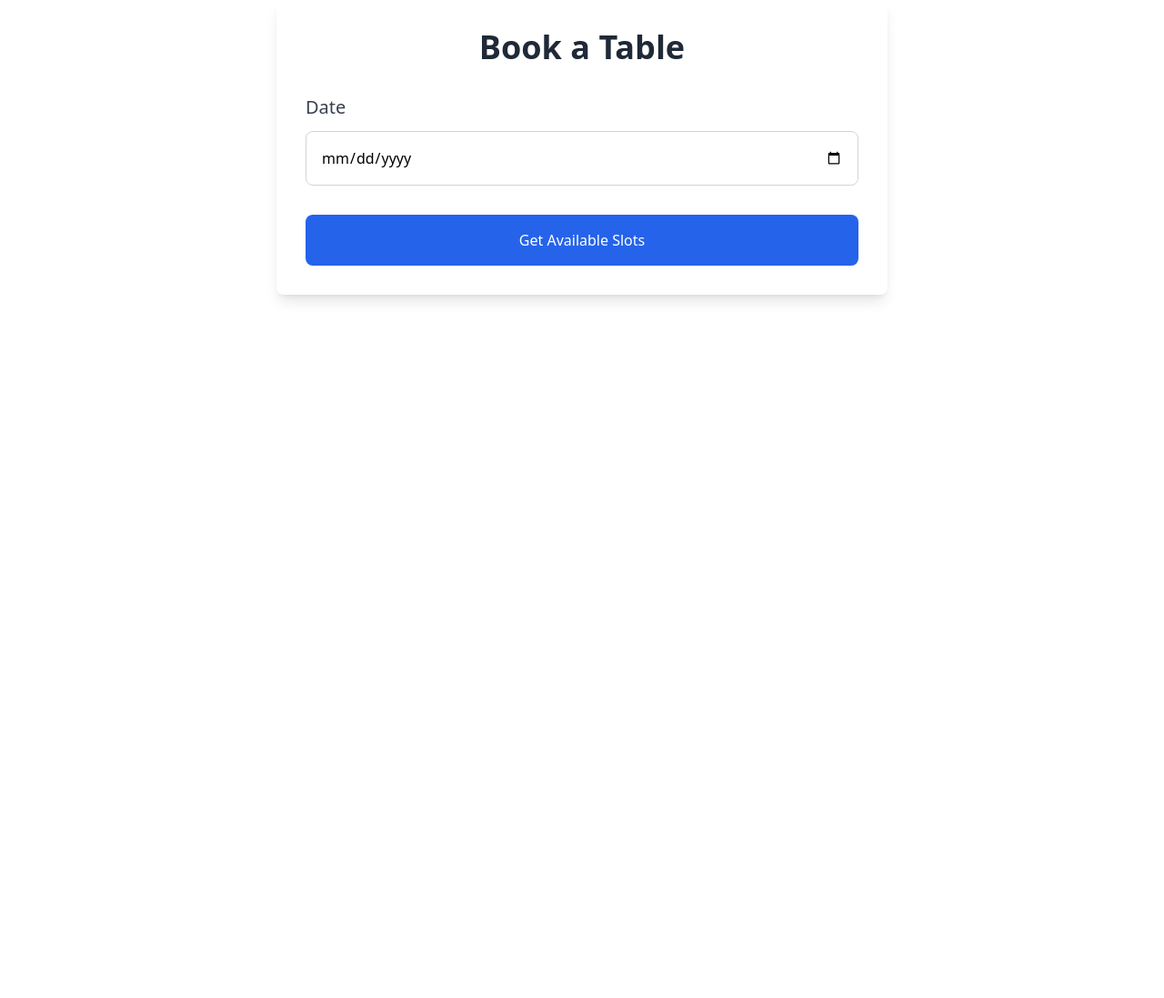
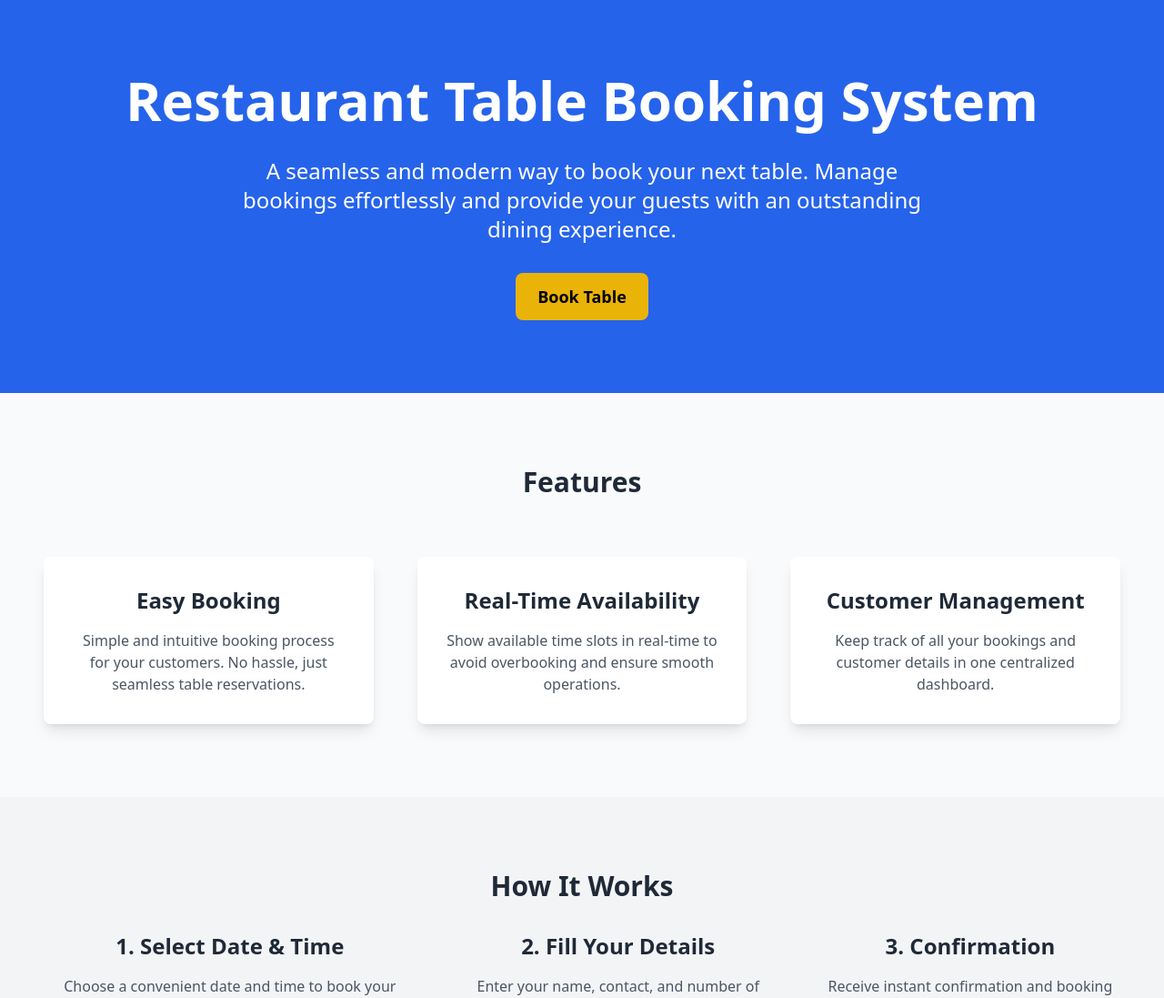
Before and after one commit to LoveKumarAgrawal/restaurant-table-booking-system, a Next.js app in the folder frontend/: page / in a window 1280 px wide. Shown: the top 1097 px of the page at 91% size. Before the commit the page ends 800 px from the top, so only its background shows below. Built offline with nearby package versions, Linux system fonts and the light colour scheme.

Commit message:
added homepage and improved ui

```diff
--- a/frontend/app/components/BookingForm.tsx
+++ b/frontend/app/bookingform/page.tsx
@@ -3,6 +3,7 @@ import React, { useState } from 'react';
 import { z } from 'zod';
 import { useForm } from 'react-hook-form';
 import { zodResolver } from '@hookform/resolvers/zod';
+import { useRouter } from 'next/navigation';
 
 const bookingSchema = z.object({
   date: z.string().nonempty('Date is required'),
@@ -15,6 +16,8 @@ const bookingSchema = z.object({
 type BookingFormInputs = z.infer<typeof bookingSchema>;
 
 const BookingForm = () => {
+  const router = useRouter();
+
   const [availableSlots, setAvailableSlots] = useState<string[]>([]);
   const [selectedTime, setSelectedTime] = useState<string | null>(null);
   const [showBookingDetails, setShowBookingDetails] = useState(false);
@@ -45,10 +48,11 @@ const BookingForm = () => {
     });
 
     if (response.ok) {
-      alert('Booking created successfully');
-      setAvailableSlots([]);
-      setSelectedTime(null);
-      setShowBookingDetails(false);
+      const bookingData = await response.json();
+
+      const confirmationUrl = `/confirmation?date=${encodeURIComponent(bookingData.booking.date)}&time=${encodeURIComponent(bookingData.booking.time)}&guests=${encodeURIComponent(bookingData.booking.guests)}&name=${encodeURIComponent(bookingData.booking.name)}&contact=${encodeURIComponent(bookingData.booking.contact)}`;
+
+      router.push(confirmationUrl);
     } else {
       const errorData = await response.json();
       alert(`Error: ${errorData.message}`);
@@ -56,17 +60,17 @@ const BookingForm = () => {
   };
 
   return (
-    <div className="max-w-2xl mx-auto p-8 bg-white shadow-lg rounded-lg space-y-8">
-      <h2 className="text-4xl font-semibold text-center text-gray-800">Book a Table</h2>
+    <div className="max-w-2xl mx-auto p-8 bg-white shadow-xl rounded-lg space-y-8">
+      <h2 className="text-3xl font-semibold text-center text-gray-900 mb-8">Book a Table</h2>
 
       {/* Date and Time Selection Form */}
-      <form className="space-y-8">
+      <form className="space-y-6">
         <div className="space-y-3">
-          <label className="block text-xl font-medium text-gray-700">Date</label>
+          <label className="block text-lg font-medium text-gray-700">Select Date</label>
           <input
             type="date"
             {...register('date')}
-            className="w-full p-4 border border-gray-300 rounded-lg focus:outline-none focus:ring-2 focus:ring-blue-500 transition"
+            className="w-full p-3 border border-gray-300 rounded-lg focus:outline-none focus:ring-2 focus:ring-blue-400 transition"
           />
           {errors.date && <p className="text-red-500 text-sm">{errors.date.message}</p>}
         </div>
@@ -74,7 +78,7 @@ const BookingForm = () => {
         <button
           type="button"
           onClick={handleDateSubmit}
-          className="w-full bg-blue-600 text-white p-4 rounded-lg hover:bg-blue-700 focus:outline-none focus:ring-2 focus:ring-blue-500 transition"
+          className="w-full bg-blue-500 text-white p-3 rounded-lg hover:bg-blue-600 focus:outline-none focus:ring-2 focus:ring-blue-400 transition"
         >
           Get Available Slots
         </button>
@@ -82,16 +86,16 @@ const BookingForm = () => {
         {/* Available Slots */}
         {availableSlots.length > 0 && (
           <div>
-            <h3 className="text-2xl font-semibold text-gray-800 mt-8">Available Time Slots:</h3>
-            <div className="mt-6 flex flex-wrap gap-4 justify-center">
+            <h3 className="text-xl font-semibold text-gray-800 mt-6">Available Time Slots:</h3>
+            <div className="mt-4 flex flex-wrap gap-3 justify-center">
               {availableSlots.map((slot) => (
                 <button
                   key={slot}
                   type="button"
                   onClick={() => handleTimeSelect(slot)}
-                  className={`w-20 h-20 rounded-full flex items-center justify-center text-lg font-semibold text-gray-700 border-2
-                    ${selectedTime === slot ? 'bg-blue-600 text-white border-blue-600' : 'bg-gray-100 border-gray-300 hover:bg-blue-100' }
-                    focus:outline-none focus:ring-2 focus:ring-blue-500 transition`}
+                  className={`w-16 h-16 rounded-full flex items-center justify-center text-lg font-semibold text-gray-700 border-2
+                    ${selectedTime === slot ? 'bg-blue-500 text-white border-blue-500' : 'bg-gray-100 border-gray-300 hover:bg-blue-100' }
+                    focus:outline-none focus:ring-2 focus:ring-blue-400 transition`}
                 >
                   {slot}
                 </button>
@@ -103,42 +107,45 @@ const BookingForm = () => {
 
       {/* Guest Details Form */}
       {showBookingDetails && (
-        <form onSubmit={handleSubmit(onSubmit)} className="space-y-8">
-          <h3 className="text-2xl font-semibold text-gray-800">Enter Your Details</h3>
+        <form onSubmit={handleSubmit(onSubmit)} className="space-y-6">
+          <h3 className="text-xl font-semibold text-gray-800">Enter Your Details</h3>
 
           <input type="hidden" {...register('time')} value={selectedTime || ''} />
 
           <div className="space-y-3">
-            <label className="block text-xl font-medium text-gray-700">Number of Guests</label>
+            <label className="block text-lg font-medium text-gray-700">Number of Guests</label>
             <input
               type="number"
               {...register('guests', { valueAsNumber: true })}
-              className="w-full p-4 border border-gray-300 rounded-lg focus:outline-none focus:ring-2 focus:ring-blue-500 transition"
+              className="w-full p-3 border border-gray-300 rounded-lg focus:outline-none focus:ring-2 focus:ring-blue-400 transition"
             />
             {errors.guests && <p className="text-red-500 text-sm">{errors.guests.message}</p>}
           </div>
 
           <div className="space-y-3">
-            <label className="block text-xl font-medium text-gray-700">Name</label>
+            <label className="block text-lg font-medium text-gray-700">Name</label>
             <input
               type="text"
               {...register('name')}
-              className="w-full p-4 border border-gray-300 rounded-lg focus:outline-none focus:ring-2 focus:ring-blue-500 transition"
+              className="w-full p-3 border border-gray-300 rounded-lg focus:outline-none focus:ring-2 focus:ring-blue-400 transition"
             />
             {errors.name && <p className="text-red-500 text-sm">{errors.name.message}</p>}
           </div>
 
           <div className="space-y-3">
-            <label className="block text-xl font-medium text-gray-700">Contact Email</label>
+            <label className="block text-lg font-medium text-gray-700">Contact Email</label>
             <input
               type="email"
               {...register('contact')}
-              className="w-full p-4 border border-gray-300 rounded-lg focus:outline-none focus:ring-2 focus:ring-blue-500 transition"
+              className="w-full p-3 border border-gray-300 rounded-lg focus:outline-none focus:ring-2 focus:ring-blue-400 transition"
             />
             {errors.contact && <p className="text-red-500 text-sm">{errors.contact.message}</p>}
           </div>
 
-          <button type="submit" className="w-full bg-blue-600 text-white p-4 rounded-lg hover:bg-blue-700 focus:outline-none focus:ring-2 focus:ring-blue-500 transition">
+          <button
+            type="submit"
+            className="w-full bg-blue-500 text-white p-3 rounded-lg hover:bg-blue-600 focus:outline-none focus:ring-2 focus:ring-blue-400 transition"
+          >
             Confirm Booking
           </button>
         </form>
--- a/frontend/app/page.tsx
+++ b/frontend/app/page.tsx
@@ -1,8 +1,133 @@
-import Image from "next/image";
-import BookingForm from "./components/BookingForm";
+"use client"
+
+import { useRouter } from 'next/navigation';
 
 export default function Home() {
+  const router = useRouter();
+
+  const handleBookTable = () => {
+    router.push('/bookingform');
+  };
+
   return (
-    <BookingForm />
+    <div className="bg-gray-50">
+
+      {/* Hero Section */}
+      <section className="relative bg-blue-600 text-white py-20 px-6 sm:px-12 lg:px-24">
+        <div className="max-w-7xl mx-auto text-center space-y-8">
+          <h1 className="text-5xl font-bold leading-tight sm:text-6xl">
+            Restaurant Table Booking System
+          </h1>
+          <p className="text-xl sm:text-2xl max-w-3xl mx-auto">
+            A seamless and modern way to book your next table. Manage bookings effortlessly and provide your guests with an outstanding dining experience.
+          </p>
+          <div className="mt-8 flex justify-center">
+            {/* Book Table Button */}
+            <button
+              onClick={handleBookTable}  // Trigger router.push when clicked
+              className="bg-yellow-500 hover:bg-yellow-600 text-black py-3 px-6 rounded-lg text-lg font-semibold transition-all duration-300"
+            >
+              Book Table
+            </button>
+          </div>
+        </div>
+      </section>
+
+      {/* Features Section */}
+      <section className="py-20 px-6 sm:px-12">
+        <div className="max-w-7xl mx-auto text-center space-y-16">
+          <h2 className="text-3xl font-semibold text-gray-800">Features</h2>
+          <div className="grid grid-cols-1 sm:grid-cols-2 lg:grid-cols-3 gap-12">
+            {/* Feature 1 */}
+            <div className="bg-white p-8 rounded-lg shadow-lg space-y-4">
+              <h3 className="text-2xl font-semibold text-gray-800">Easy Booking</h3>
+              <p className="text-gray-600">
+                Simple and intuitive booking process for your customers. No hassle, just seamless table reservations.
+              </p>
+            </div>
+            {/* Feature 2 */}
+            <div className="bg-white p-8 rounded-lg shadow-lg space-y-4">
+              <h3 className="text-2xl font-semibold text-gray-800">Real-Time Availability</h3>
+              <p className="text-gray-600">
+                Show available time slots in real-time to avoid overbooking and ensure smooth operations.
+              </p>
+            </div>
+            {/* Feature 3 */}
+            <div className="bg-white p-8 rounded-lg shadow-lg space-y-4">
+              <h3 className="text-2xl font-semibold text-gray-800">Customer Management</h3>
+              <p className="text-gray-600">
+                Keep track of all your bookings and customer details in one centralized dashboard.
+              </p>
+            </div>
+          </div>
+        </div>
+      </section>
+
+      {/* How It Works Section */}
+      <section className="py-20 bg-gray-100 px-6 sm:px-12">
+        <div className="max-w-7xl mx-auto text-center space-y-8">
+          <h2 className="text-3xl font-semibold text-gray-800">How It Works</h2>
+          <div className="flex flex-col sm:flex-row justify-around items-center space-y-8 sm:space-y-0 sm:space-x-12">
+            <div className="space-y-4">
+              <h3 className="text-2xl font-semibold text-gray-800">1. Select Date & Time</h3>
+              <p className="text-gray-600">
+                Choose a convenient date and time to book your table. Our system shows available slots.
+              </p>
+            </div>
+            <div className="space-y-4">
+              <h3 className="text-2xl font-semibold text-gray-800">2. Fill Your Details</h3>
+              <p className="text-gray-600">
+                Enter your name, contact, and number of guests to complete your booking.
+              </p>
+            </div>
+            <div className="space-y-4">
+              <h3 className="text-2xl font-semibold text-gray-800">3. Confirmation</h3>
+              <p className="text-gray-600">
+                Receive instant confirmation and booking details directly on your email.
+              </p>
+            </div>
+          </div>
+        </div>
+      </section>
+
+      {/* Testimonials Section */}
+      <section className="py-20 px-6 sm:px-12 bg-white">
+        <div className="max-w-7xl mx-auto text-center space-y-8">
+          <h2 className="text-3xl font-semibold text-gray-800">What Our Customers Say</h2>
+          <div className="flex flex-wrap justify-center gap-8">
+            {/* Testimonial 1 */}
+            <div className="w-full sm:w-1/3 p-6 bg-gray-50 shadow-lg rounded-lg">
+              <p className="text-lg text-gray-600">
+                "Booking a table has never been easier! I loved the real-time availability, and the process was so fast."
+              </p>
+              <p className="mt-4 font-semibold text-gray-800">John Doe</p>
+            </div>
+            {/* Testimonial 2 */}
+            <div className="w-full sm:w-1/3 p-6 bg-gray-50 shadow-lg rounded-lg">
+              <p className="text-lg text-gray-600">
+                "As a restaurant owner, this system made managing reservations so much simpler. Highly recommended!"
+              </p>
+              <p className="mt-4 font-semibold text-gray-800">Jane Smith</p>
+            </div>
+            {/* Testimonial 3 */}
+            <div className="w-full sm:w-1/3 p-6 bg-gray-50 shadow-lg rounded-lg">
+              <p className="text-lg text-gray-600">
+                "I was able to book a table for my family within seconds. So user-friendly and efficient!"
+              </p>
+              <p className="mt-4 font-semibold text-gray-800">Mark Lee</p>
+            </div>
+          </div>
+        </div>
+      </section>
+
+      {/* Footer Section */}
+      <footer className="bg-blue-600 text-white py-8">
+        <div className="max-w-7xl mx-auto text-center">
+          <p className="text-lg">
+            &copy; 2025 Restaurant Table Booking System. All rights reserved.
+          </p>
+        </div>
+      </footer>
+    </div>
   );
 }
```
Also changed, not shown: frontend/app/confirmation/page.tsx (added, +81 -0 lines).
